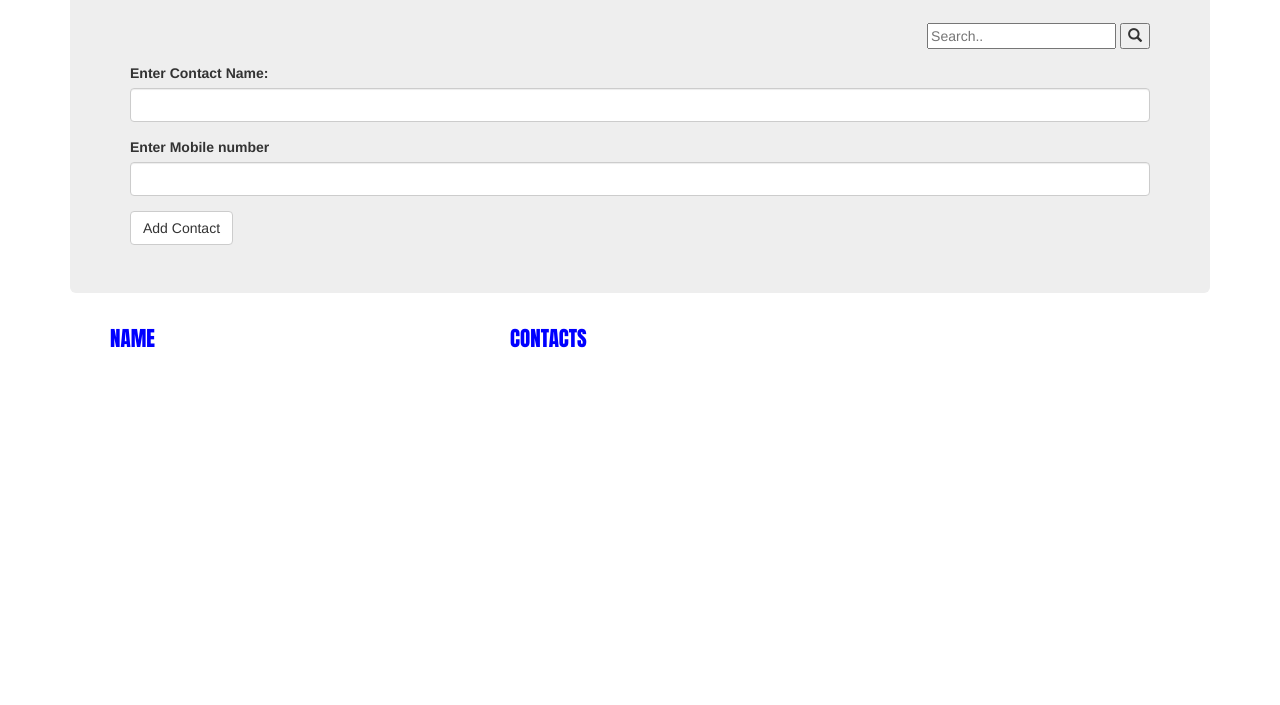
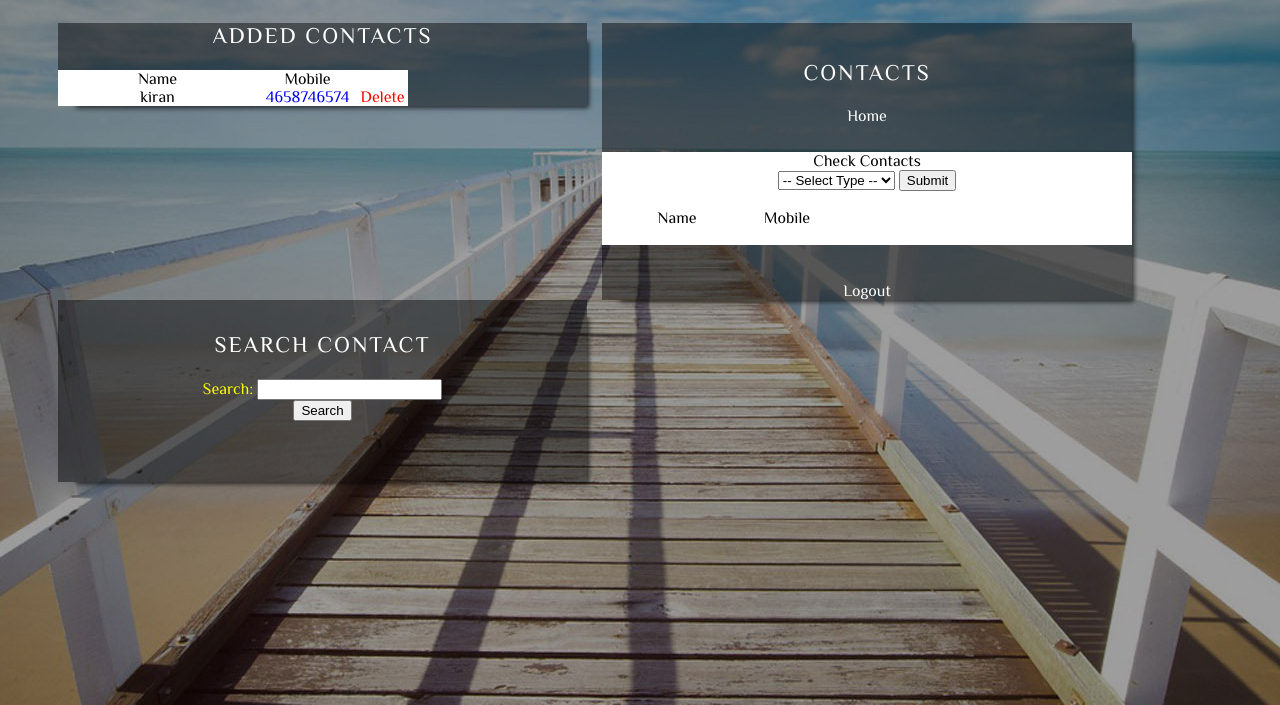
Before and after one commit to bharat15/contactsApp, a plain HTML site: page contacts.html in a window 1280 px wide. Shown: the part 95-800 px from the top of the page. Drawn offline with nearby package versions, Linux system fonts and the light colour scheme.

Commit message:
added new files

```diff
--- a/contacts.html
+++ b/contacts.html
@@ -1,94 +1,121 @@
-<!DOCTYPE html>
-<html>
+<!DOCTYPE HTML>
+<html lang="en">
    <head>
-      <title>
-         My Contacts
-      </title>
-      <style>
-         li {
-         float: left;
-         display: inline-block;
-         font-family: courier;
-         font-size: 150%;
-         }
-         ul li span:first-child {
-         width: 400px;
-         display: inline-block;
-         }
-         ul li span{
-         font-size: 90%;
-         }
-         .search-container {
-         float: right;
-         }
-         .search-container button:hover {
-         background: #ccc;
-         }
-      </style>
+      <title>Daily Contacts</title>
+      <!-- Meta tag Keywords -->
+      <meta name="viewport" content="width=device-width, initial-scale=1">
+      <meta http-equiv="Content-Type" content="text/html; charset=utf-8" />
+      <meta name="keywords" content="Classy User Ui Kit Responsive Widget,Login form widgets, Sign up Web forms , Login signup Responsive web form,Flat Pricing table,Flat Drop downs,Registration Forms,News letter Forms,Elements" />
+      <script type="application/x-javascript"> addEventListener("load", function() { setTimeout(hideURLbar, 0); }, false);
+         function hideURLbar(){ window.scrollTo(0,1); }
+      </script>
+      <!-- Meta tag Keywords -->
+      <!-- css files -->
+      <link rel="stylesheet" href="css/style.css" type="text/css" media="all" />
+      <!-- Style-CSS -->
+      <link rel="stylesheet" href="css/monthly.css">
+      <!-- Calender-CSS -->
+      <link rel="stylesheet" href="css/font-awesome.css">
+      <!-- Font-Awesome-Icons-CSS -->
+      <!-- //css files -->
+      <!-- online-fonts -->
+      <link href="https://fonts.googleapis.com/css?family=Philosopher:400,400i,700,700i&amp;subset=cyrillic" rel="stylesheet">
+      <!-- //online-fonts -->
    </head>
-   <body onload=load()>
-      <h1 class="text-center" style="color:blue; font-family: Impact;"> This is Contacts Page </h1>
-      <div class="container">
-         <div class="jumbotron">
-            <div class="search-container">
-               <form  id="search" onsubmit="return false;">
-                  <input type="text" placeholder="Search.." name="search">
-                  <button type="submit"><i class="glyphicon glyphicon-search"></i></button>
-               </form>
+   <body>
+      <h1 class="agile-head">Contacts App</h1>
+      <div class="agile-wi">
+         <!-- logIn Form -->
+         <div class="signin-form">
+            <h3>Added Contacts</h3>
+            <div class="tab-pane active" id="red" style="overflow:auto">
+               <table width="350" bgcolor="white" border="1">
+                  <tr bgcolor="white" width="100">
+                     <th>Name</th>
+                     <th>Mobile</th>
+                  </tr>
+                  <tr>
+                     <td width="200" font color="black">kiran</td>
+                     <td width="100"><a href="tel:4658746574">4658746574</a></td>
+                     <td><a href='delete.php?contact_id="38"'><font color='red'><b>Delete</b></font></a></td>
+                  </tr>
+               </table>
             </div>
-            </br> </br>
-            <form id="contacts" onsubmit="return false;">
-               <div class="form-group">
-                  <label for="name">Enter Contact Name:</label>
-                  <input type="text" required id="name" class="form-control" />
+         </div>
+         <!-- //logIn Form -->
+         <!-- Profile-form -->
+         <div class="top-grids">
+            <div class="profile-agile">
+               <h2>Contacts</h2>
+               <div class="profile-w3">
+                  <a href="home.php"><font color="white">Home</font></a>
                </div>
-               <div class="form-group">
-                  <label for="Num">Enter Mobile number</label>
-                  <input type="text" required id="Num" class="form-control" pattern="^[+]?[0-9]{10}$" />
+               <div class="w3layouts">
                </div>
-               <button type="submit" class="btn btn-default">Add Contact</button>
-            </form>
-         </div>
-         <div class="contacts-row">
-            <ul style="float: left;width: 100%; ">
-               <li style="width:400px; color: blue; font-family: Impact;">NAME</li>
-               <li style="color: blue; font-family: Impact;">CONTACTS</li>
-            </ul>
-            <ul id="contactslist" data-toggle="modal" data-target="#myModal" style="float: left;">
-            </ul>
-         </div>
-         <!-- Modal -->
-         <div class="modal fade" id="myModal" role="dialog">
-            <div class="modal-dialog">
-               <!-- Modal content-->
-               <div class="modal-content">
-                  <div class="modal-header">
-                     <button type="button" class="close" data-dismiss="modal">&times;</button>
-                     <h4 class="modal-title">EDIT CONTACT</h4>
-                  </div>
-                  <div class="modal-body">
-                     <form id="editContacts" onsubmit="return false;">
-                        <div class="form-group">
-                           <label for="name">Enter Contact Name:</label>
-                           <input type="text" required id="editName" class="form-control" />
-                        </div>
-                        <div class="form-group">
-                           <label for="Num">Enter Mobile number</label>
-                           <input type="text" required id="editNum" class="form-control" pattern="^[+]?[0-9]{10}$" />
-                        </div>
-                        <button type="submit" class="btn btn-default">Update Contact</button>
-                     </form>
-                  </div>
-                  <div class="modal-footer">
-                     <button id="deleteContact" type="button" class="btn btn-default" data-dismiss="modal">Delete Contact</button>
-                  </div>
+               <div class="agileits-w3layouts">
+                  Check Contacts
+                  <form action="" method="POST">
+                     <select name="option_chosen">
+                        <option>-- Select Type --</option>
+                        <option value=""></option>
+                        <option value="family">family</option>
+                        <option value="client">client</option>
+                        <option value="newcontact">newcontact</option>
+                        <option value="employee">employee</option>
+                        <option value="Others">Others</option>
+                        <option value="New-Contact">New-Contact</option>
+                     </select>
+                     <input type="submit" value="Submit" />
+                  </form>
+                  </br>
+                  <table border="2" id="table">
+                     <tr>
+                        <th width="150">Name</th>
+                        <th width="70">Mobile</th>
+                     </tr>
+                  </table>
+                  <p></br></p>
+                  <div class="clear"></div>
+               </div>
+               <div class="profile-agile">
+                  <p><a href="logout.php"><font color="white">Logout</font></a></p>
                </div>
             </div>
          </div>
+         <!-- //Profile-form -->
+         <!-- calendar -->
+         <div class="top-grids-3">
+            <div class="w3l-calendar-left w3-agile-width">
+               <h3>Search Contact</h3>
+               <form action="" method="post">
+                  <font color="yellow">Search:</font> <input type="text" name="term" /><br />
+                  <input type="submit" value="Search" />
+               </form>
+               <table border="2" id="table" width="70">
+                  <tr><font color="white"></tr>
+               </table>
+            </div>
+         </div>
+         <div class="clear"></div>
       </div>
-      <link rel="stylesheet" href="https://maxcdn.bootstrapcdn.com/bootstrap/3.3.7/css/bootstrap.min.css">
-      <script src="https://ajax.googleapis.com/ajax/libs/jquery/3.3.1/jquery.min.js"></script>
-      <script src="https://maxcdn.bootstrapcdn.com/bootstrap/3.3.7/js/bootstrap.min.js"></script>
-      <script src="addContacts.js"></script>
+      <!-- js -->
+      <script type="text/javascript" src="https://cdnjs.cloudflare.com/ajax/libs/jquery/2.1.4/jquery.min.js"></script>
+
+      <!-- <script type="text/javascript">
+         $(window).load( function() {
+
+         switch(window.location.protocol) {
+         case 'http:':
+         case 'https:':
+         // running on a server, should be good.
+         break;
+         case 'file:':
+         alert('Just a heads-up, events will not work when run locally.');
+         }
+
+         });
+      </script> -->
+      <!-- //calendar -->
+      <!-- //js -->
    </body>
 </html>
--- a/css/style.css
+++ b/css/style.css
@@ -93,7 +93,7 @@ h1.agile-head {
 .signin-form p {
     font-size: 1em;
     color: #fff;
-    margin: 1.7em 0 0.7em;
+    margin: 1.7em 0 0.7em 0.9em;
     text-align: left;
 }
 /*-- checkbox --*/
@@ -253,6 +253,7 @@ h1.agile-head {
     position: absolute;
     top: -71px;
     left: 55;
+    right:69;
 }
 .w3layouts h3 {
     color: #fff;
```
Also changed, not shown: home.html (+4 -8 lines), index.html (+4 -4 lines), newuser.html (+6 -7 lines).
